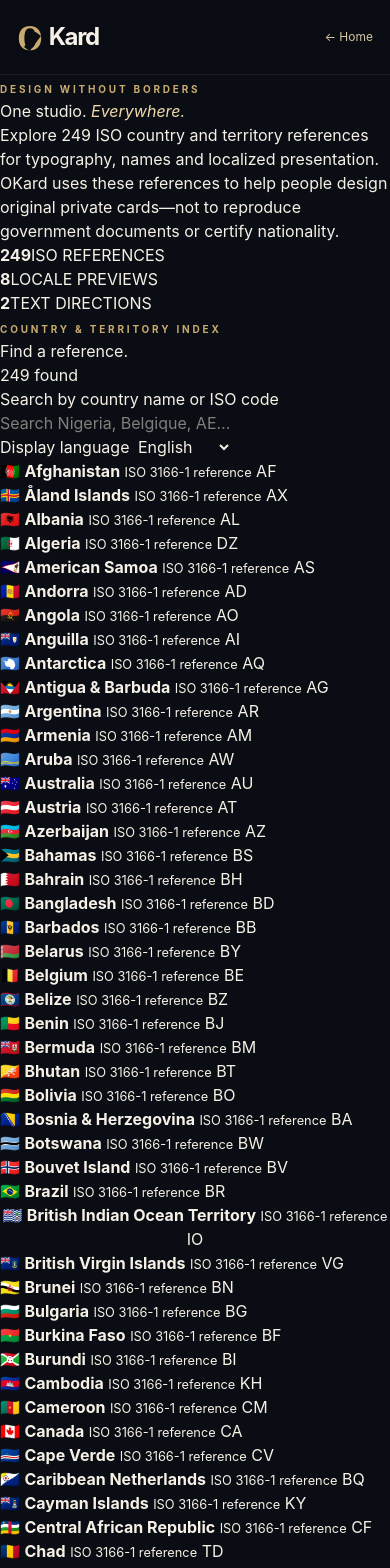
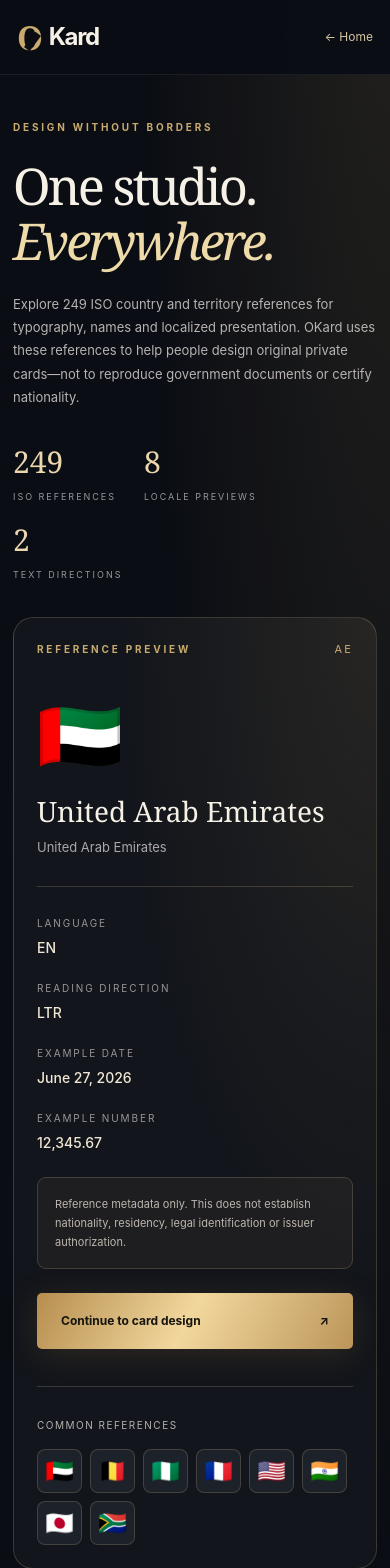
Before and after one commit to prince-web-beb/OKard, a SvelteKit app in the folder apps/web/: page /countries in a window 390 px wide. Shown: the top 1568 px of the page. Built offline with nearby package versions, Linux system fonts and the light colour scheme.

Commit message:
style(global): premium compact responsive country atlas with touch-friendly search and locale preview

```diff
--- a/apps/web/src/app.css
+++ b/apps/web/src/app.css
@@ -436,3 +436,154 @@ em { font-weight: 400; color: var(--gold-pale); }
 @media (max-width: 480px) {
   .layer-creation button, .layer-actions button { font-size: 11px; }
 }
+
+
+/* Worldwide reference atlas — premium, Android-first, never an official ID interface. */
+.global-shell {
+  min-height: 100svh;
+  background:
+    radial-gradient(ellipse at 100% -10%, rgba(206, 170, 105, .13), transparent 45%),
+    #0a0d13;
+}
+.global-main {
+  max-width: 1690px;
+  margin: 0 auto;
+  padding: clamp(38px, 5.5vw, 86px) clamp(17px, 5.3vw, 90px) 115px;
+}
+.global-intro { max-width: 900px; margin-bottom: 57px; }
+.global-intro h1 {
+  font: 400 clamp(49px, 6.3vw, 98px)/1.08 Georgia, 'Times New Roman', serif;
+  letter-spacing: -.055em;
+  margin: 22px 0 24px;
+}
+.global-intro p {
+  color: #b7b3b2;
+  font-size: clamp(13px, 1.2vw, 16px);
+  line-height: 1.8;
+  max-width: 760px;
+}
+.global-highlights {
+  display: flex; flex-wrap: wrap; gap: 16px 39px;
+  padding-top: 32px;
+}
+.global-highlights > div { display: grid; gap: 8px; }
+.global-highlights strong {
+  font: 400 39px Georgia, serif; color: #ebd6ad;
+}
+.global-highlights span { font-size: 9px; letter-spacing: .22em; color: #97979e; }
+.global-workspace {
+  display: grid;
+  grid-template-columns: minmax(0,1fr) minmax(310px, 365px);
+  gap: 24px; align-items: start;
+}
+.global-library, .global-preview {
+  background: linear-gradient(145deg, #161a22, #0f1116);
+  border: 1px solid var(--line);
+  border-radius: 20px;
+  min-width: 0;
+}
+.global-library { padding: clamp(18px, 2.6vw, 38px); }
+.global-library-heading { display: flex; justify-content: space-between; gap: 12px; align-items: end; }
+.global-library-heading h2 {
+  font: 400 clamp(25px,2.5vw,37px) Georgia,serif;
+  letter-spacing: -.025em; margin: 12px 0 0;
+}
+.global-count {
+  font-size: 11px; color: #d9c69f; white-space: nowrap;
+  border: 1px solid var(--line); border-radius: 20px; padding: 8px 11px;
+}
+.global-filters {
+  display: grid; grid-template-columns: minmax(0, 1fr) minmax(135px, 220px);
+  gap: 12px; margin: 27px 0 20px;
+}
+.global-filters > div { display: grid; gap: 10px; min-width: 0; }
+.global-filters label { font-size: 11px; color: #d1c8b4; }
+.global-filters input, .global-filters select {
+  min-height: 49px; border: 1px solid rgba(228,203,154,.24);
+  border-radius: 9px; width: 100%; color: #eae4db; background: #0b0d13;
+  padding: 0 14px; font-size: 13px;
+}
+.global-filters input::placeholder { color: #858589; }
+.global-reference-grid {
+  display: grid;
+  grid-template-columns: repeat(2,minmax(0,1fr)); gap: 9px;
+  max-height: 780px; overflow: auto; padding-right: 5px;
+  overscroll-behavior: contain;
+  scrollbar-color: #685a42 #101319;
+}
+.global-reference-grid > button {
+  display: flex; align-items: center; gap: 11px;
+  border: 1px solid rgba(255,255,255,.11);
+  border-radius: 12px; padding: 14px 13px; min-height: 77px;
+  text-align: left; color: #efe6d7;
+  background: #181b23;
+  transition: border-color 160ms, background 160ms;
+}
+.global-reference-grid > button:hover,
+.global-reference-grid > button.active {
+  background: rgba(203,166,100,.12);
+  border-color: rgba(209,177,119,.6);
+}
+.global-flag { flex: 0 0 auto; font-size: 29px; line-height: 1; }
+.global-name { display: grid; gap: 4px; min-width: 0; flex: 1; }
+.global-name strong { font-size: 12px; font-weight: 600; word-break: break-word; }
+.global-name small { font-size: 10px; color: #a7a5a4; }
+.global-code { font-size: 10px; font-weight: 700; letter-spacing: .1em; color: var(--gold); }
+.global-no-results {
+  grid-column: 1/-1; text-align: center; padding: 45px 18px;
+  color: #c8c4bf; font-size: 13px; line-height: 1.8;
+}
+.global-no-results button {
+  display: block; margin: 14px auto 0; padding: 10px 19px;
+  border-radius: 8px; border: 1px solid var(--gold);
+  background: none; color: var(--gold);
+}
+.global-preview {
+  padding: 30px;
+  position: sticky; top: 97px;
+  background: radial-gradient(ellipse at top right,rgba(210,169,101,.11),transparent 50%),#12151b;
+}
+.global-preview-top { display: flex; justify-content: space-between; gap: 15px; align-items: center; }
+.global-preview-code { font-size: 11px; color: var(--gold); letter-spacing: .19em; }
+.global-preview-flag { font-size: 69px; line-height: 1.4; margin-top: 29px; }
+.global-preview h2 { font: 400 clamp(28px,3vw,45px) Georgia,serif; margin: 11px 0; line-height: 1.15; }
+.global-preview-english { color: #aaa8ac; font-size: 13px; margin: 0; }
+.global-preview-line { height: 1px; background: var(--line); margin: 29px 0; }
+.global-preview-metric { display: grid; gap: 6px; margin-bottom: 23px; }
+.global-preview-metric > span { color: #99949b; font-size: 10px; letter-spacing: .19em; }
+.global-preview-metric > strong { font-size: 14px; font-weight: 500; color: #f2e7d4; overflow-wrap: anywhere; }
+.global-preview-note {
+  padding: 17px; border: 1px solid var(--line); border-radius: 9px;
+  background: rgba(225,187,123,.055); font-size: 11px; line-height: 1.7;
+  color: #bcb6ae; margin: 24px 0;
+}
+.global-create { width: 100%; justify-content: space-between; }
+.global-featured { margin-top: 37px; border-top: 1px solid var(--line); padding-top: 24px; }
+.global-featured > span { font-size: 10px; color: #b5b2ae; letter-spacing: .15em; }
+.global-featured > div { display: flex; flex-wrap: wrap; gap: 8px; margin-top: 14px; }
+.global-featured button {
+  min-width: 45px; min-height: 44px; background: #1d2129;
+  border: 1px solid var(--line); border-radius: 8px; font-size: 23px;
+}
+.global-featured button:hover { border-color: var(--gold); }
+@media (max-width: 1000px) {
+  .global-workspace { grid-template-columns: minmax(0,1fr) 290px; gap: 15px; }
+  .global-library { padding: 17px; }
+  .global-preview { padding: 23px; }
+}
+@media (max-width: 760px) {
+  .global-workspace { grid-template-columns: 1fr; }
+  .global-preview { position: static; order: -1; }
+  .global-reference-grid { max-height: 590px; }
+  .global-intro { margin-bottom: 36px; }
+}
+@media (max-width: 460px) {
+  .global-main { padding-inline: 13px; }
+  .global-intro h1 { font-size: clamp(49px, 13vw, 65px); }
+  .global-highlights { gap: 15px 28px; }
+  .global-highlights strong { font-size: 30px; }
+  .global-filters { grid-template-columns: 1fr; }
+  .global-reference-grid { grid-template-columns: 1fr; }
+  .global-reference-grid > button { min-height: 69px; padding: 11px 12px; }
+  .global-preview { padding: 23px; }
+}
```
